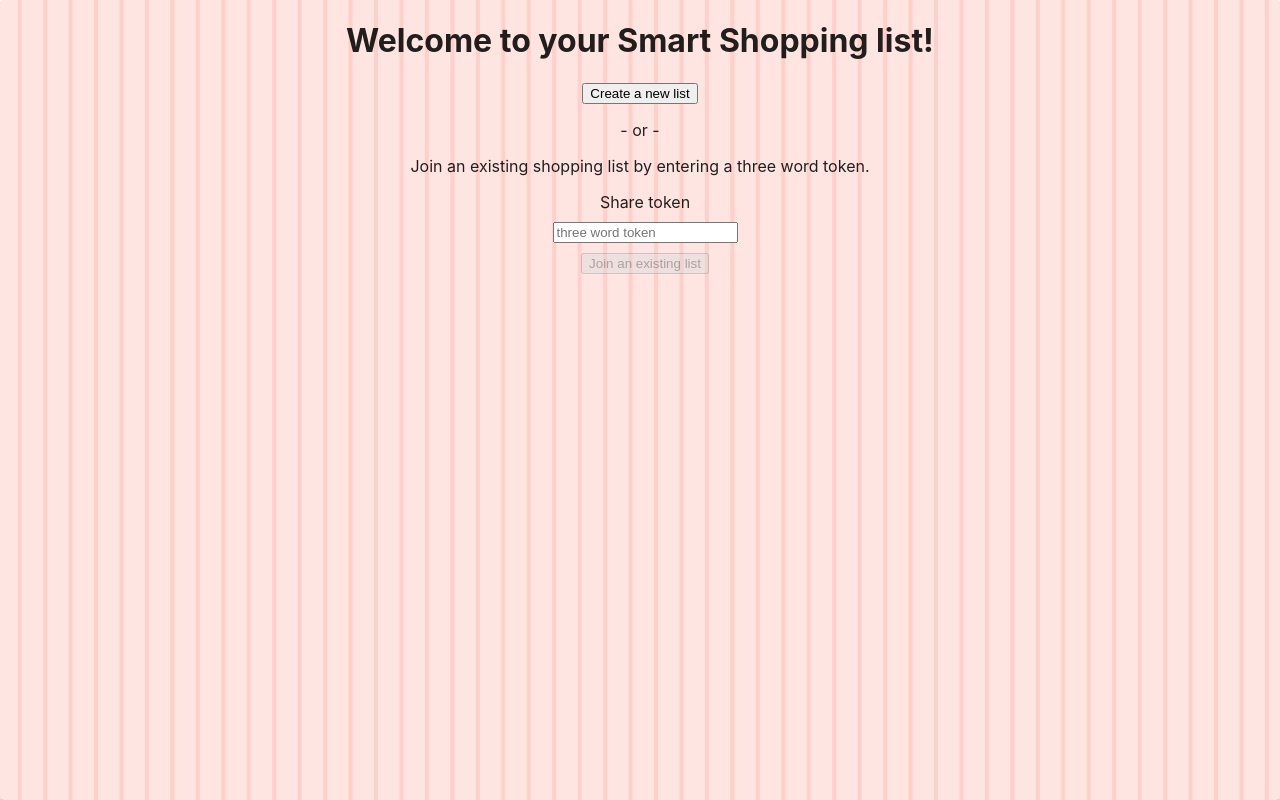
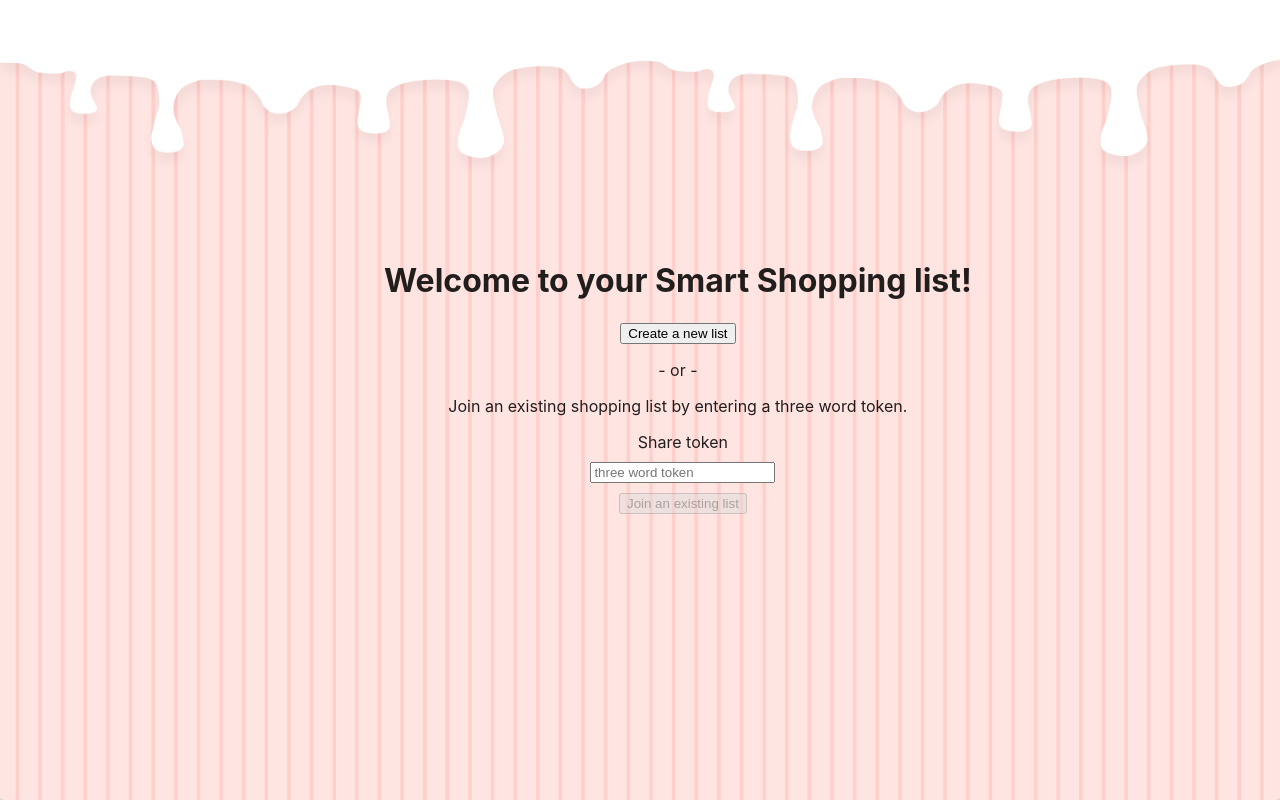
Before and after one commit to the-collab-lab/tcl-29-smart-shopping-list, a React (Create React App) app: page / in a window 1280 px wide. Built offline with nearby package versions, Linux system fonts and the light colour scheme.

Commit message:
added the top milky top image Co-authored-by: Nadinda Rachmat <nadinda@nadinda.dev>

```diff
--- a/src/components/Home.css
+++ b/src/components/Home.css
@@ -2,6 +2,9 @@
   text-align: center;
   margin: 0 auto;
   display: block;
+  position: absolute;
+  top: 30%;
+  left: 30%;
 }
 
 .share-token {
--- a/src/components/Home.jsx
+++ b/src/components/Home.jsx
@@ -4,7 +4,9 @@ import { useHistory } from 'react-router-dom';
 import db from '../lib/firebase';
 import firebase from 'firebase/app';
 import { Paper } from '@material-ui/core';
+// import { Container } from '@material-ui/core';
 import Image from '../images/backround.png';
+import TopImage from '../images/Milky.png';
 import './Home.css';
 
 const styles = {
@@ -12,6 +14,15 @@ const styles = {
     backgroundImage: `url(${Image})`,
     height: '100%',
     backgroundColor: '#FFE5E2',
+    backgroundRepeat: 'no-repeat',
+    backgroundSize: '100% 100%',
+  },
+  topImage: {
+    backgroundImage: `url(${TopImage})`,
+    backgroundRepeat: 'no-repeat',
+    backgroundSize: 'contain',
+    height: '50%',
+    width: '100%',
   },
 };
 
@@ -98,6 +109,7 @@ const Home = () => {
 
   return (
     <Paper style={styles.paperContainer}>
+      <div style={styles.topImage} />
       <div className="home">
         <h1>Welcome to your Smart Shopping list!</h1>
         <button onClick={generateToken}>Create a new list</button>
```
Also changed, not shown: src/images/Milky.png (added).
